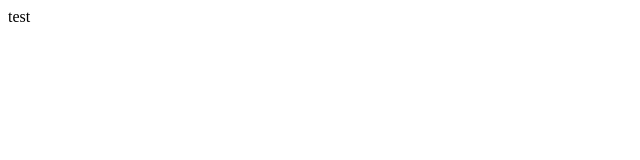
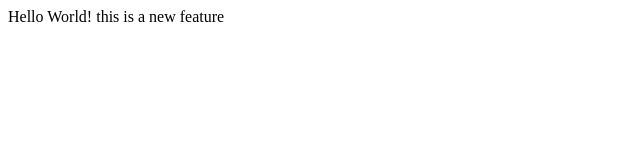
Before and after one commit to aseemmarwaha/learn-js-python, a plain HTML site: page lecture_1/index.html in a window 1280 px wide. Shown: the whole page, without its empty margins (0-640 px from the left). Drawn offline with Linux system fonts and the light colour scheme.

Commit message:
added another line

```diff
--- a/lecture_1/index.html
+++ b/lecture_1/index.html
@@ -4,6 +4,7 @@
         <title>Test</title>
     </head>
     <body>
-        test
+        Hello World!
+        this is a new feature
     </body>
 </html>
```
